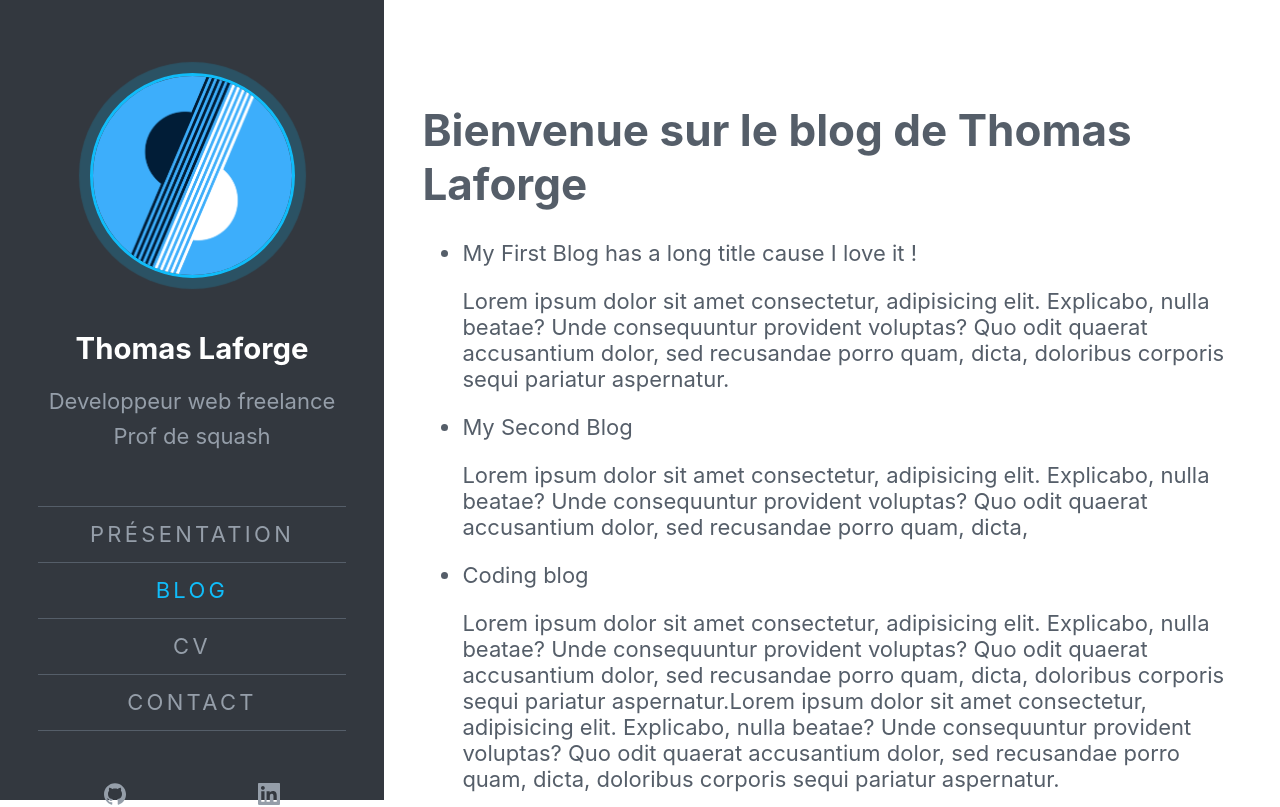
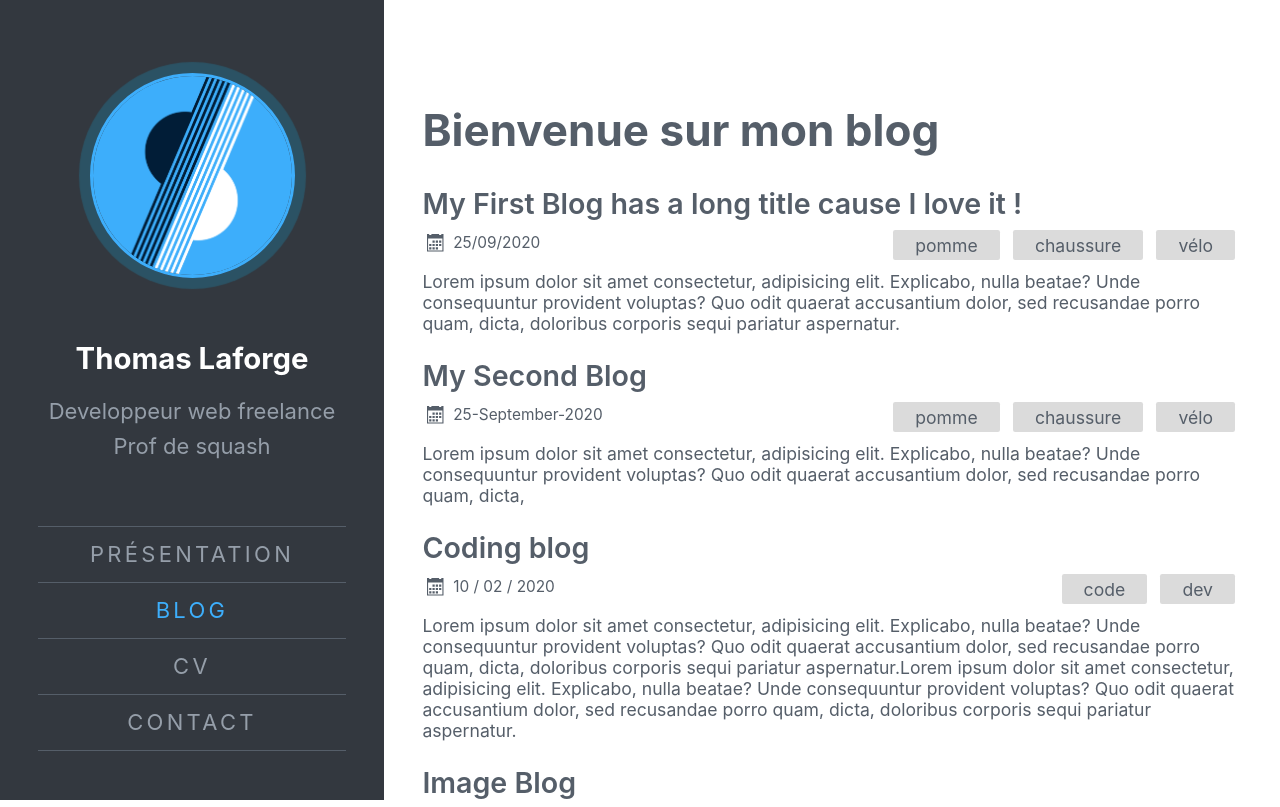
Before and after one commit to ThomasLaforge/ThomasLaforge.github.io, a Next.js app: page /blog in a window 1280 px wide. Shown: the top 807 px of the page. Built offline with nearby package versions, Linux system fonts and the light colour scheme.

Commit message:
blog list style

```diff
--- a/pages/_app.tsx
+++ b/pages/_app.tsx
@@ -1,3 +1,5 @@
+import '../styles/blog.scss'
+import '../styles/contact.scss'
 import '../styles/globals.scss'
 
 import type { AppProps /*, AppContext */ } from 'next/app'
--- a/pages/blog/index.tsx
+++ b/pages/blog/index.tsx
@@ -3,6 +3,7 @@ import Head from "next/head";
 import matter from "gray-matter";
 import Link from "next/link";
 import { GetStaticProps } from "next";
+import {ImCalendar} from 'react-icons/im'
 
 interface IndexProps {
   data: any,
@@ -13,7 +14,9 @@ interface IndexProps {
 interface BlogData {
   slug: string,
   title: string,
-  description: string
+  description: string,
+  date: string,
+  tags: string[]
 }
 
 interface BlogMatter {
@@ -21,7 +24,7 @@ interface BlogMatter {
 }
 
 const Index = ({ data, title, description }: IndexProps) => {
-  const RealData = data.map((blog: any) => matter(blog)) as BlogMatter[]
+  const RealData = data.map((blog: string) => matter(blog)) as BlogMatter[]
   const ListItems = RealData.map((listItem) => listItem.data);
 
   return (
@@ -32,20 +35,32 @@ const Index = ({ data, title, description }: IndexProps) => {
         <meta name="Description" content={description}></meta>
         <title>{title}</title>
       </Head>
+      <div className="blog">
+        <h1>Bienvenue sur mon blog</h1>
 
-      <h1>Bienvenue sur le blog de Thomas Laforge</h1>
-
-      <div>
-        <ul>
+        <div className='blog-collection'>
           {ListItems.map((blog, i) => (
-            <li key={i}>
+            <div className='blog-summary' key={i}>
               <Link href={`/blog/${blog.slug}`}>
-                <a>{blog.title}</a>
+                <a className='blog-title'>{blog.title}</a>
               </Link>
-              <p>{blog.description}</p>
-            </li>
+              <div className="blog-meta">
+                <div className="blog-date">
+                  <ImCalendar className='date-icon'/>
+                  <div className="date-value">{blog.date}</div>
+                </div>
+                {blog.tags &&
+                  <div className="blog-tags">
+                    {blog.tags.map((t, k) => (
+                      <div className="blog-tag-elt" key={k}>{t}</div>
+                    ))}
+                  </div>
+                }
+              </div>
+              <div className='blog-description'>{blog.description}</div>
+            </div>
           ))}
-        </ul>
+        </div>
       </div>
     </>
   );
--- /dev/null
+++ b/styles/blog.scss
@@ -0,0 +1,63 @@
+.blog {
+    .blog-collection {
+        display: flex;
+        flex-direction: column;
+        width: 100%;
+        font-size: 0.8rem;
+
+        .blog-summary {
+            width: 100%;
+            display: flex;
+            flex-direction: column;
+            margin-bottom: 3vh;
+
+            .blog-title {
+                font-size: 1.3rem;
+                // color: #444;
+                font-weight: 600;
+                margin-bottom: 0.5vh;
+                // font-style: italic;
+            }
+            .blog-meta {
+                display: flex;
+                flex-direction: row;
+                flex-wrap: wrap;
+
+                .blog-date {
+                    flex: 1;
+                    display: flex;
+                    flex-direction: row;
+                    align-content: center;
+
+                    width: 12rem;
+                    height: 1.8rem;
+                    line-height: 1.6rem;
+
+                    .date-icon {
+                        height: 90%;
+                        width: 0.8rem;
+                        margin-left: 0.2rem;
+                        margin-right: 0.4rem;
+                    }
+
+                    .date-value {
+                        font-size: 0.7rem;
+                    }
+                }
+                .blog-tags {
+                    display: flex;
+                    .blog-tag-elt {
+                        align-content: center;
+                        padding: 0.2rem 1rem;
+                        background-color: #dbdbdb;
+                        border-radius: 0.1rem;
+                        margin: auto 0.3rem;
+                    }
+                }
+            }
+            .blog-description {
+                margin-top: 0.8vh;
+            }
+        }
+    }
+}
--- /dev/null
+++ b/styles/contact.scss
@@ -0,0 +1,7 @@
+.screen-reader-text {
+    visibility: hidden;
+}
+
+.site-main {
+    background-color: blue;
+}
--- a/styles/globals.scss
+++ b/styles/globals.scss
@@ -1,4 +1,7 @@
 @import url('https://fonts.googleapis.com/css2?family=Merriweather:wght@300&display=swap');
+
+$text_color: #555e69;
+$primary: #3DAEFB;
 
 html,
 body {
@@ -9,12 +12,15 @@ body {
     Ubuntu, Cantarell, Fira Sans, Droid Sans, Helvetica Neue, sans-serif;
   font-size: 22px;
   background: #fff;
-  color: #555e69;
+  color: $text_color;
 }
 
 a {
   color: inherit;
   text-decoration: none;
+}
+a:hover {
+  color: $primary;
 }
 
 h2 {
@@ -27,8 +33,8 @@ h2 {
 }
 
 h2::after {
-  border-color: #10bcf9;
-  border-left: 30px solid #10bcf9;
+  border-color: $primary;
+  border-left: 30px solid $primary;
   box-shadow: inset 0 1px 0 0 #e9ebed;
   display: block;
   content: "";
@@ -56,7 +62,10 @@ h2::after {
   }
 
   header {
-    $profile_separation_heigth: 30px;
+    $profile_separation_heigth: 5vh;
+
+    left: 0;
+    position: fixed;
 
     width: 30vw;
     height: 100vh;
@@ -76,7 +85,7 @@ h2::after {
       .logo {
         max-width: 205px;
         object-fit: cover;
-        border: 3px solid #10bcf9;
+        border: 3px solid $primary;
         border-radius: 100%;
         box-shadow: 0 0 1px 11px rgb(16 188 249 / 20%);
         margin-bottom: $profile_separation_heigth;
@@ -111,18 +120,18 @@ h2::after {
         padding: 0;
 
         li {
-          border-top: 1px solid #555e69;
+          border-top: 1px solid $text_color;
           padding: .5em 0;
           display: list-item;
           text-align: -webkit-match-parent;
         }
 
         li:last-child{
-          border-bottom: 1px solid #555e69;
+          border-bottom: 1px solid $text_color;
         }
 
         .menu-item_selected {
-          color: #10bcf9;
+          color: $primary;
         }
       }
     }
@@ -130,16 +139,19 @@ h2::after {
     .socials {
       display: flex;
       flex-direction: row;
+      justify-content: center;
+      font-size: 1.5rem;
       width: 100%;
 
       .social-media-elt {
-        width: 50%;
+        margin-inline: 1.5rem;
       }
     }
   }
 
   .content {
     flex: 1;
+    margin-left: 30vw;
     animation-duration: .7s;
     animation-fill-mode: both;
     animation-name: fadeInContent;
```
Also changed, not shown: pages/contact/index.tsx (+32 -2 lines), styles/blog.module.scss (deleted).
